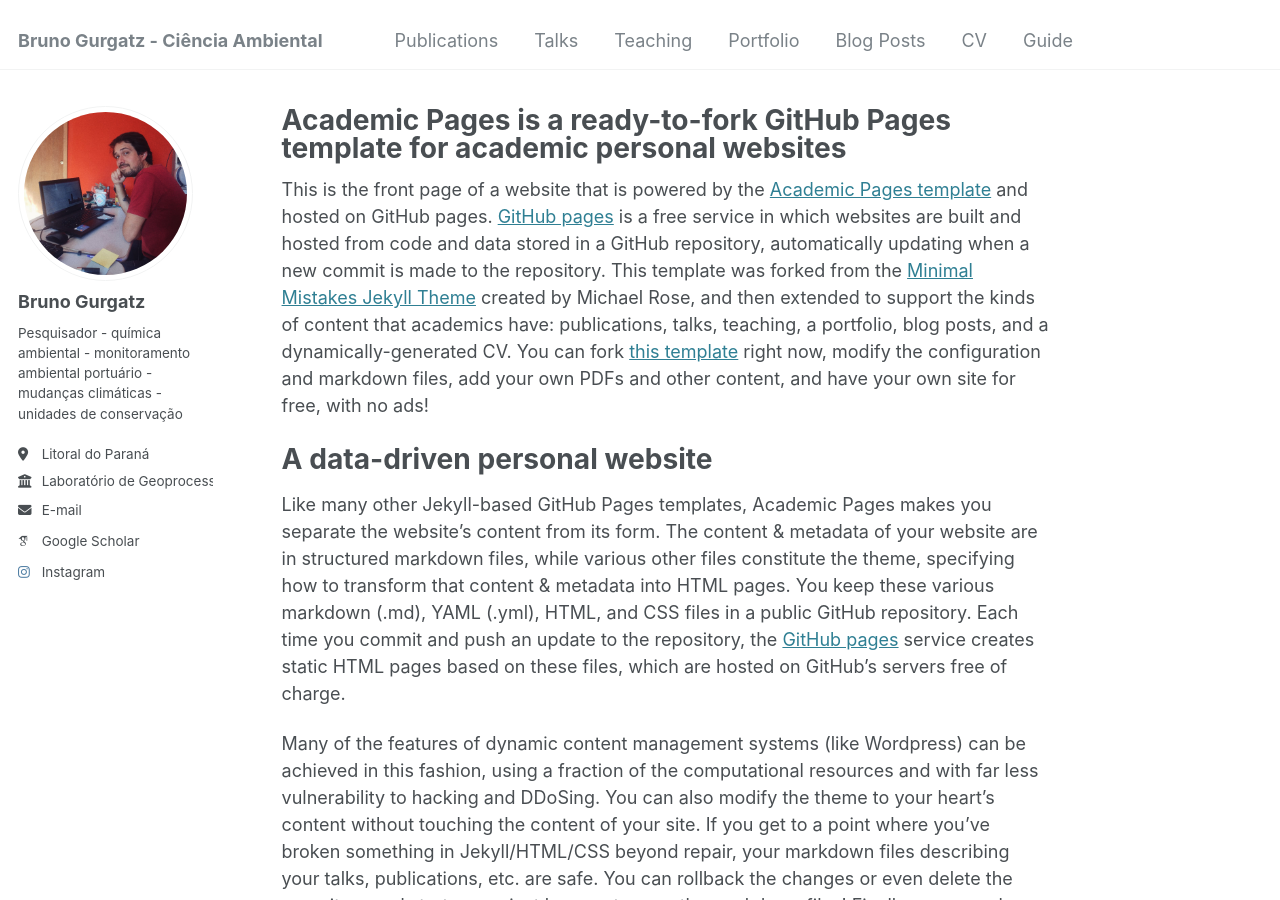
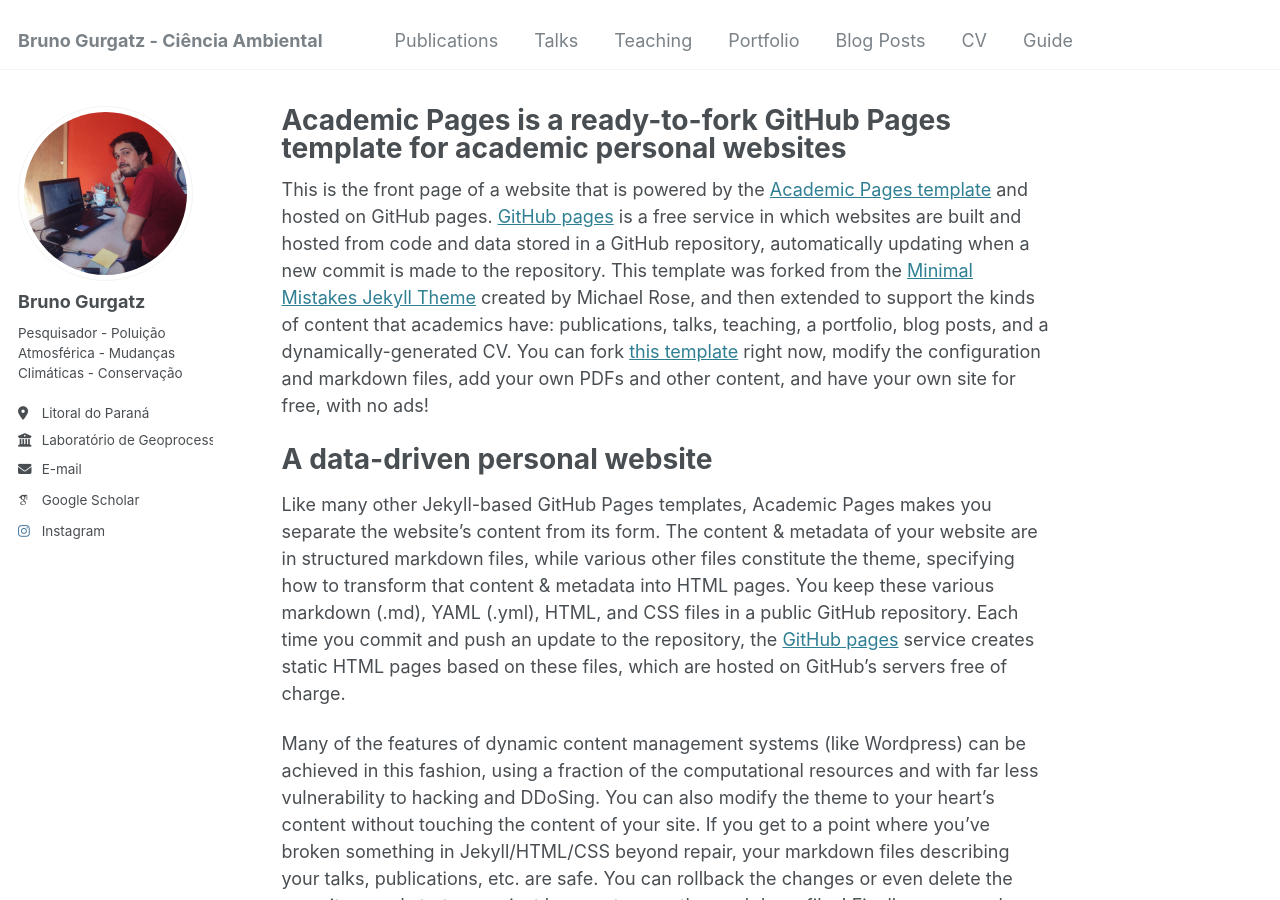
Before and after one commit to brunogurgatz/brunogurgatz.github.io, a Jekyll site: the page built from _pages/about.md, in a window 1280 px wide and 900 px high. Built offline with Jekyll 4.4.1, drawn with Linux system fonts in a browser that asks for light colours; some web fonts are replaced.

Commit message:
Update _config.yml

```diff
--- a/_config.yml
+++ b/_config.yml
@@ -24,7 +24,7 @@ author:
   avatar           : "profile.png"
   name             : "Bruno Gurgatz"
   pronouns         : # example: "she/her"
-  bio              : "Pesquisador - química ambiental - monitoramento ambiental portuário - mudanças climáticas - unidades de conservação"
+  bio              : "Pesquisador - Poluição Atmosférica - Mudanças Climáticas - Conservação"
   location         : "Litoral do Paraná"
   employer         : "Laboratório de Geoprocessamento e Estudos Ambientais - LAGEAMB UFPR"
   uri              : # URL
```
